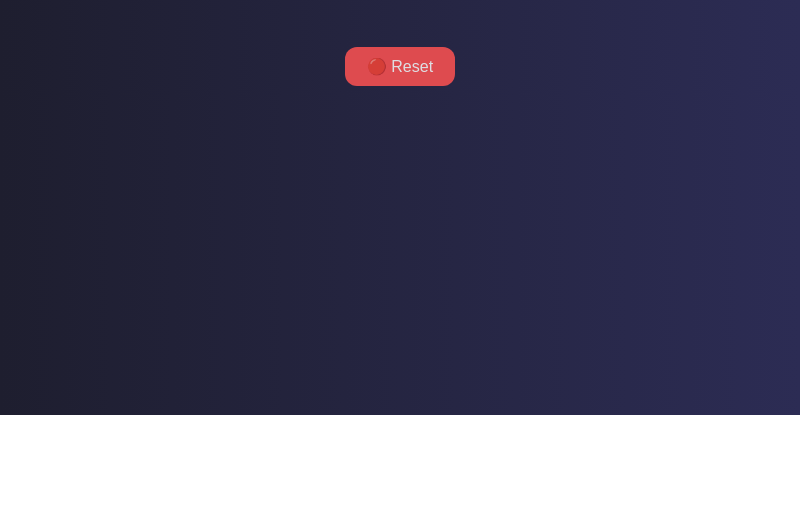
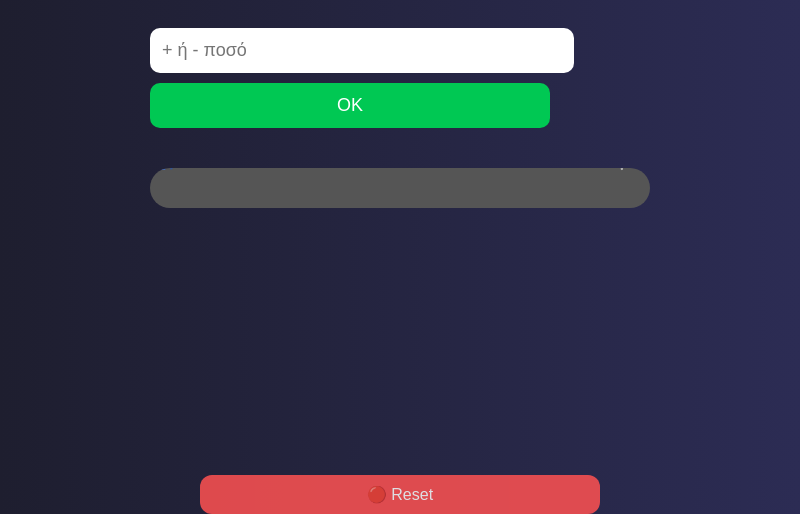
Before and after one commit to Dimitris240/goal-tracker-app, an Electron app: page app.html in a window 800 px wide. Shown: the part 385-899 px from the top of the page. Before the commit the page ends 800 px from the top, so only its background shows below. Drawn offline with nearby package versions, Linux system fonts and the light colour scheme.

Commit message:
Fix mobile layout for app.html

```diff
--- a/style.css
+++ b/style.css
@@ -3,12 +3,20 @@
   background: linear-gradient(to right, #1e1e2f, #2c2c54);
   color: white;
   text-align: center;
+
+  margin: 0;
 }
 
 .container {
   max-width: 500px;
   margin: auto;
-  margin-top: 80px;
+  padding: 20px;
+
+  min-height: 100vh;
+
+  display: flex;
+  flex-direction: column;
+  justify-content: center;
 }
 
 h1 {
@@ -105,3 +113,12 @@
   transform: scale(1.05);
   background: #ff1744;
 }
+
+input, button {
+  width: 90%;
+  max-width: 400px;
+}
+
+.reset-container {
+  margin-top: 20px;
+}
```
